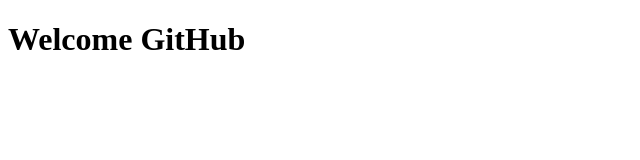
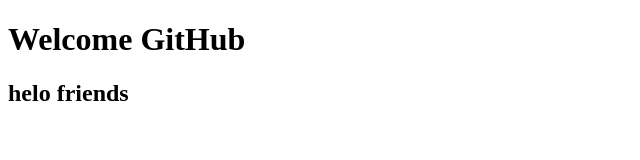
Before and after one commit to muthu-pand/FirstProject, a plain HTML site: page index.html in a window 1280 px wide. Shown: the whole page, without its empty margins (0-640 px from the left). Drawn offline with Linux system fonts and the light colour scheme.

Commit message:
h2 added index.html

```diff
--- a/index.html
+++ b/index.html
@@ -7,5 +7,6 @@
 </head>
 <body>
     <h1>Welcome GitHub</h1>
+    <h2>helo friends</h2>
 </body>
 </html>
```
